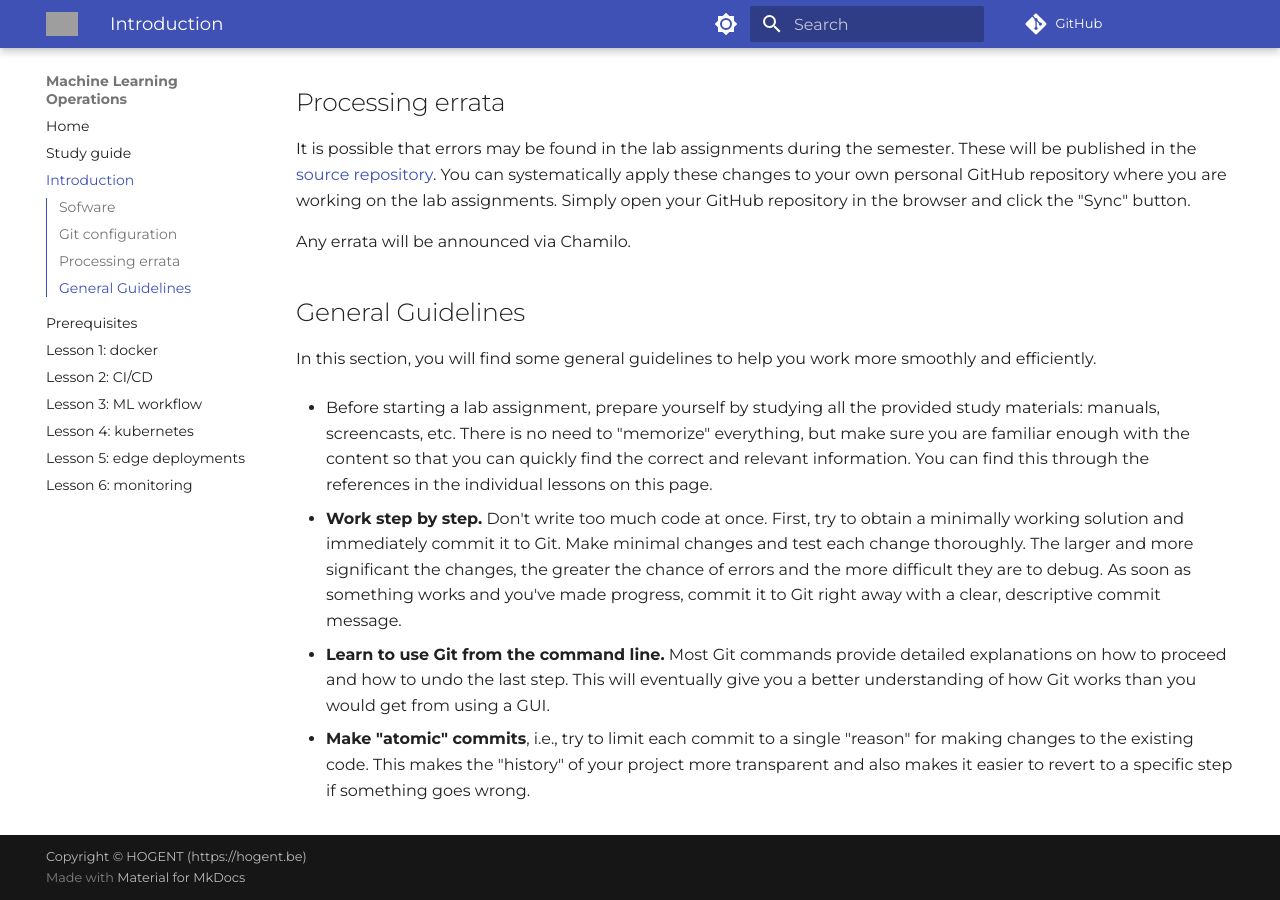
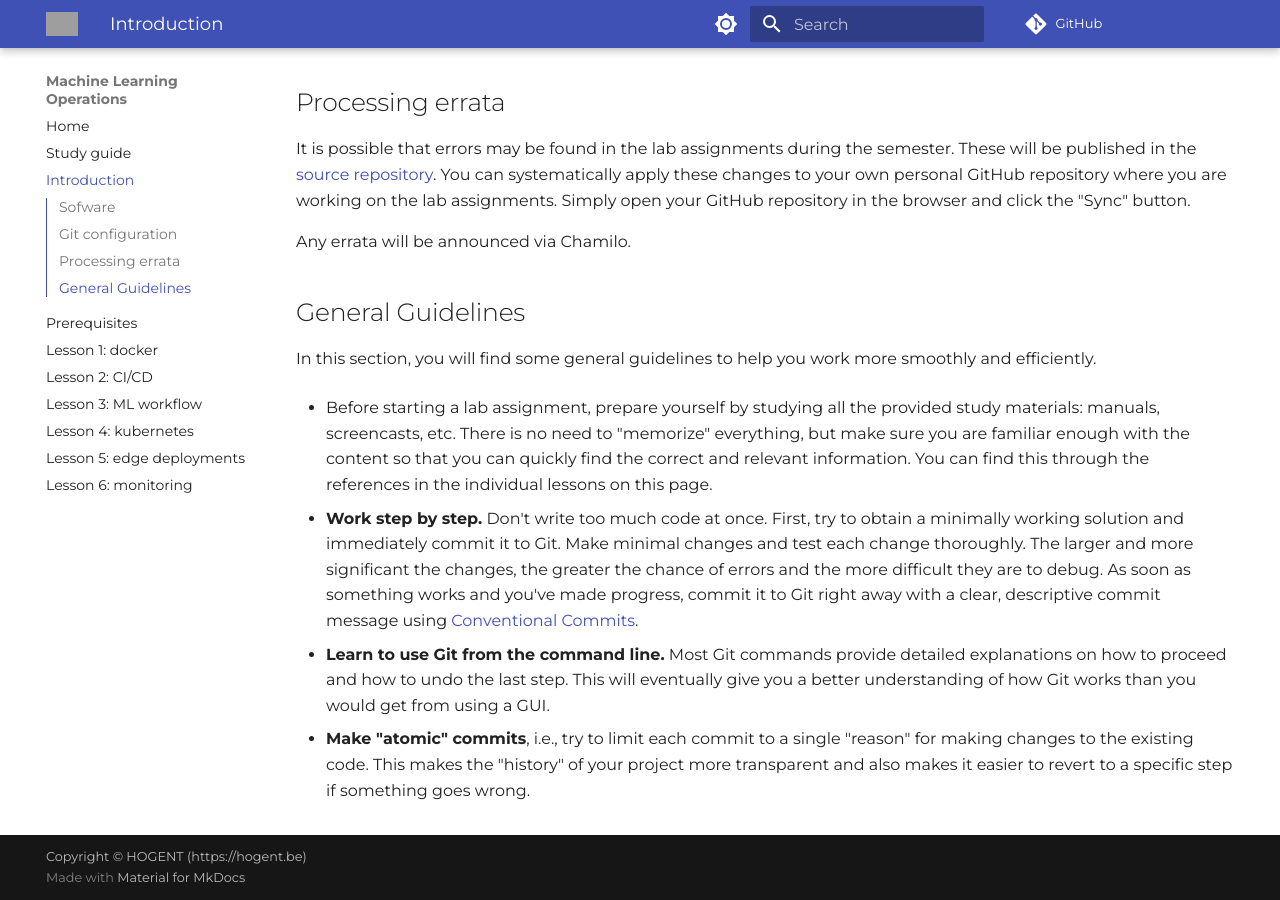
Before and after one commit to HOGENT-MLOps/mlops-slides, an MkDocs documentation site: the page built from docs/00-introduction.md, in a window 1280 px wide and 900 px high, scrolled down 1902 px. Built offline with MkDocs 1.6.1 and Material for MkDocs 9.7.7, drawn with Linux system fonts in a browser that asks for light colours; emoji names are drawn with the system emoji font; comment, search, counter and statistics services are not loaded; grey boxes are pictures that could not be loaded.

Commit message:
Add conventional commits link

```diff
--- a/docs/00-introduction.md
+++ b/docs/00-introduction.md
@@ -64,7 +64,7 @@ In this section, you will find some general guidelines to help you work more smo
 
 - Before starting a lab assignment, prepare yourself by studying all the provided study materials: manuals, screencasts, etc. There is no need to "memorize" everything, but make sure you are familiar enough with the content so that you can quickly find the correct and relevant information. You can find this through the references in the individual lessons on this page.
 
-- **Work step by step.** Don't write too much code at once. First, try to obtain a minimally working solution and immediately commit it to Git. Make minimal changes and test each change thoroughly. The larger and more significant the changes, the greater the chance of errors and the more difficult they are to debug. As soon as something works and you've made progress, commit it to Git right away with a clear, descriptive commit message.
+- **Work step by step.** Don't write too much code at once. First, try to obtain a minimally working solution and immediately commit it to Git. Make minimal changes and test each change thoroughly. The larger and more significant the changes, the greater the chance of errors and the more difficult they are to debug. As soon as something works and you've made progress, commit it to Git right away with a clear, descriptive commit message using [Conventional Commits](https://www.conventionalcommits.org/en/v1.0.0/).
 
 - **Learn to use Git from the command line.** Most Git commands provide detailed explanations on how to proceed and how to undo the last step. This will eventually give you a better understanding of how Git works than you would get from using a GUI.
 
```
